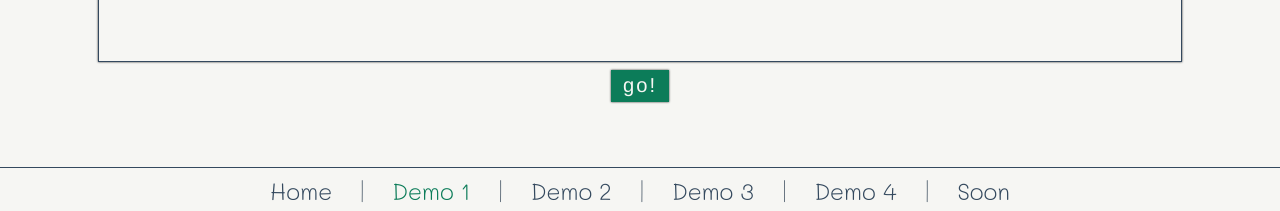
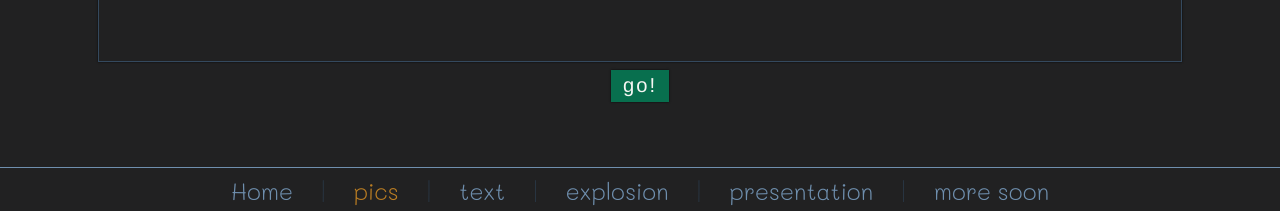
Before and after one commit to Mrtly/demos, a Vue app: page /demo1 in a window 1280 px wide. Shown: the part 586-797 px from the top of the page. Built offline with nearby package versions, Linux system fonts and the light colour scheme; a web font is replaced by a local one.

Commit message:
dark mode

```diff
--- a/src/App.vue
+++ b/src/App.vue
@@ -5,11 +5,11 @@
     </transition>
     <div id="footer">
       <router-link to="/">Home</router-link>|
-      <router-link to="/demo1">Demo 1</router-link>|
-      <router-link to="/demo2">Demo 2</router-link>|
-      <router-link to="/demo3">Demo 3</router-link>|
-      <router-link to="/demo4">Demo 4</router-link>|
-      <router-link to="/demo5">Soon</router-link>
+      <router-link to="/demo1">pics</router-link>|
+      <router-link to="/demo2">text</router-link>|
+      <router-link to="/demo3">explosion</router-link>|
+      <router-link to="/demo4">presentation</router-link>|
+      <router-link to="/demo5">more soon</router-link>
     </div>
   </div>
 </template>
@@ -26,7 +26,7 @@ body {
   font-family: Mali, Avenir, Helvetica, Arial, sans-serif;
   font-weight: 100;
   color: $vue-text;
-  background-color: $alabaster;
+  background-color: $bkg-col;
   font-size: 1.8em;
   display: flex;
   min-height: 100vh;
@@ -40,7 +40,7 @@ body {
     display: flex;
     justify-content: center;
     align-items: center;
-    border-top: 1px solid $vue-gray;
+    border-top: 1px solid $text;
     height: 1em;
     font-size: 0.8em;
     a {
@@ -48,10 +48,10 @@ body {
       margin: 1em;
       padding: 0.1em 0.2em;
       font-weight: 300;
-      color: $vue-gray;
+      color: $text;
       text-decoration: none;
       &.router-link-exact-active {
-        color: $b1;
+        color: $b4;
       }
     }
     img {
--- a/src/styles/colors.scss
+++ b/src/styles/colors.scss
@@ -6,13 +6,17 @@ $vue-gray: #34495e;
 $vue-text: #2c3e50;
 $alabaster: #f6f6f3;
 $apple-gray: #444446;
+$bkg-col: #212122;
+$text: #6f8fae;
 
-$b1: #0c7c59;
-$b1-hov: #076044;
+$b1: #086f4e;
+$b1-hov: #07543b;
 $b2: #a44a3f;
 $b2-hov: #85352a;
+
 $b3: #0c4767;
-$b3-hov: rgb(8, 52, 75) 7;
+$b3-hov: #0a364f;
+
 $b4: #ba7d23;
 $b4-hov: #946115;
 
--- a/src/views/Home.vue
+++ b/src/views/Home.vue
@@ -2,42 +2,40 @@
   <div class="home">
     <div id="links">
       <div class="link" id="link1">
-        <router-link to="/demo1">Demo 1</router-link>
+        <router-link to="/demo1">staggered pics</router-link>
       </div>
       <div class="link" id="link2">
-        <router-link to="/demo2">Demo 2</router-link>
+        <router-link to="/demo2">split text</router-link>
       </div>
       <div class="link" id="link3">
-        <router-link to="/demo3">Demo 3</router-link>
+        <router-link to="/demo3">explosion</router-link>
       </div>
       <div class="link" id="link4">
-        <router-link to="/demo4">Demo 4</router-link>
+        <router-link to="/demo4">presentation</router-link>
       </div>
     </div>
   </div>
 </template>
 
 <script>
-import { gsap, Cubic } from "gsap";
+import { gsap, Linear } from "gsap";
 
-// eslint-disable-next-line
-window.addEventListener("DOMContentLoaded", function(event) {
+export default {
+  name: "Home",
+  mounted: function() {
     gsap.fromTo(
       ".link",
       { scale: 0, opacity: 0 },
       {
         scale: 1,
-      delay: 1,
+        delay: 0.2,
         opacity: 1,
         duration: 1,
-      stagger: 0.2,
-      ease: Cubic.easeOut
+        stagger: 0.3,
+        ease: Linear
       }
     );
-});
-
-export default {
-  name: "Home"
+  }
 };
 </script>
 
@@ -54,7 +52,7 @@ export default {
     display: inline-block;
     a {
       color: $alabaster;
-      box-shadow: 0 0 3px rgba(0, 0, 0, 0.8);
+      box-shadow: 0 0 2px rgba(0, 0, 0, 0.8);
       padding: 0.4em 0.8em;
       text-decoration: none;
       transition: all 0.5s ease-out;
```
Lines whose indentation alone changed are shown as unchanged.
